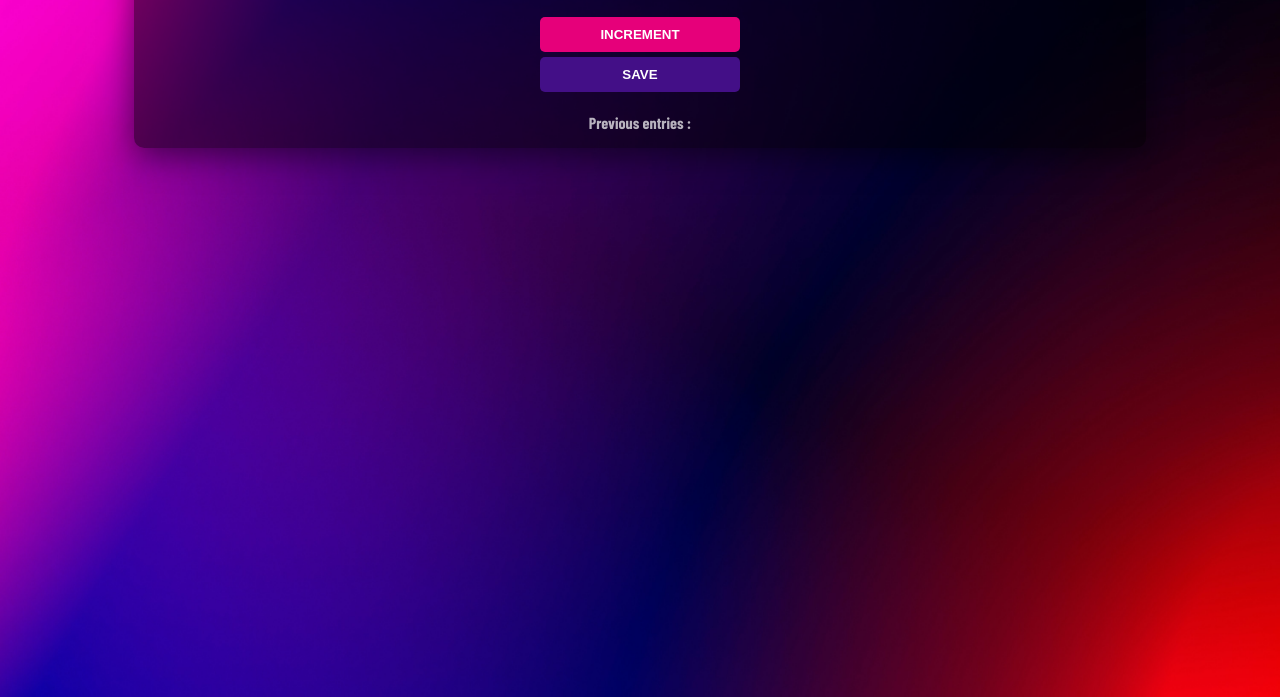
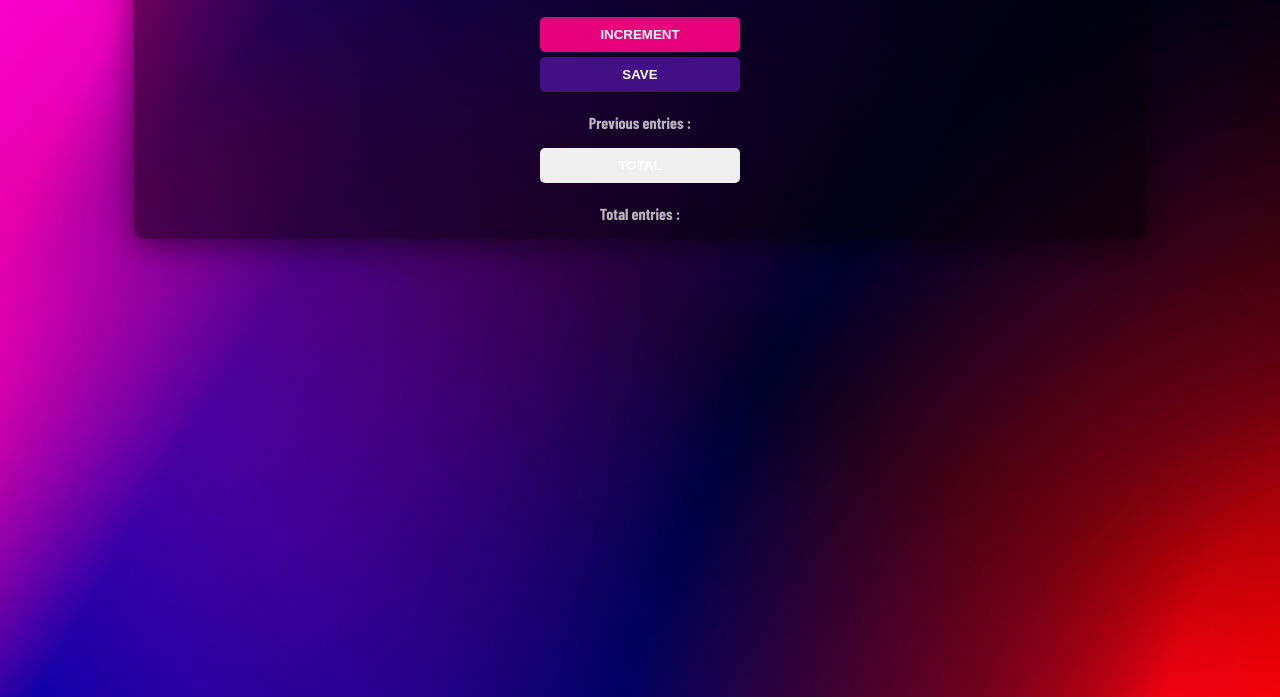
Before and after one commit to Ubaidvp-dev/passenger-counter, a plain HTML site: page index.html in a window 1280 px wide. Shown: the part 121-818 px from the top of the page. Drawn offline with nearby package versions, Linux system fonts and the light colour scheme; a web font is replaced by a local one.

Commit message:
Update index.html

```diff
--- a/index.html
+++ b/index.html
@@ -14,6 +14,8 @@
            <button id="increment-btn" onclick="increment()">INCREMENT</button>
            <button id="save-btn" onclick="save()">SAVE</button>
            <p id="save-el">Previous entries : </p>
+           <button id="total-btn" onclick="total()">TOTAL</button>
+           <p id="total-el">Total entries : </p>
         </div>
         </div>
         <script src="counter.js"></script>
```
